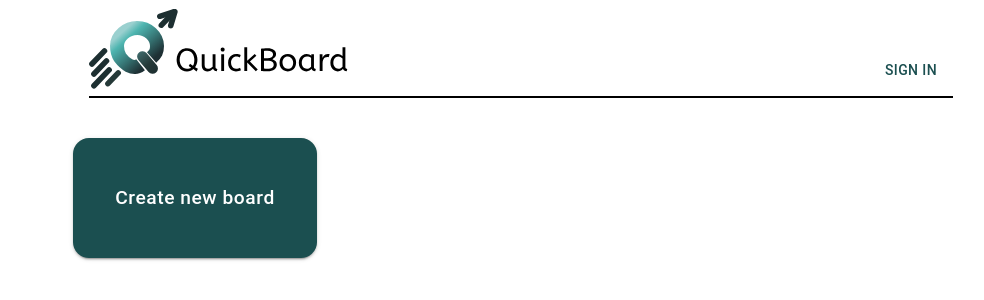
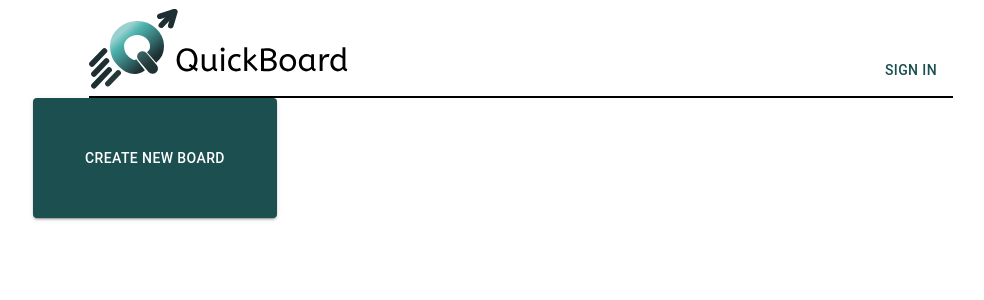
Before and after one commit to h3770k1k1/kanban-app, a React (Create React App) app: page /users-boards in a window 1280 px wide. Shown: the top 300 px of the page, without its empty margins (119-1103 px from the left). Built offline with nearby package versions, Linux system fonts and the light colour scheme.

Commit message:
move newboardbutton to another file

```diff
--- /dev/null
+++ b/src/components/BoardButton.css
@@ -0,0 +1,9 @@
+.board-button {
+    color: #fff;
+    width: 25%;
+    height: 15vh;
+    border-radius: 16px;
+    margin: 5vh 0 5vh 5vh;
+    font-size: 1.2rem;
+    text-transform: none;
+  }
--- /dev/null
+++ b/src/components/NewBoardButton.js
@@ -0,0 +1,27 @@
+import React from 'react';
+import { Button } from '@mui/material';
+import { useNavigate } from 'react-router-dom';
+import './BoardButton.css';
+
+const NewBoardButton = ({ buttonColor, buttonText }) => {
+  const navigate = useNavigate();
+
+  const handleCreateBoard = () => {
+    navigate('/board');
+  };
+
+  return (
+    <Button
+      className="board-button"
+      variant="contained"
+      sx={{
+        backgroundColor: buttonColor,
+      }}
+      onClick={handleCreateBoard}
+    >
+      {buttonText}
+    </Button>
+  );
+};
+
+export default NewBoardButton;
--- a/src/components/UsersBoards.js
+++ b/src/components/UsersBoards.js
@@ -1,14 +1,11 @@
 import React from 'react';
-import { Container, Box, Button,useTheme } from '@mui/material';
-import { useNavigate } from 'react-router-dom';
+import { Container, Box, useTheme} from '@mui/material';
+import NewBoardButton from './NewBoardButton';
 
 const UsersBoards = () => {
   const theme = useTheme();
-  const navigate = useNavigate();
-
-  const handleCreateBoard = () => {
-    navigate('/board');
-  };
+  const buttonColor = theme.palette.darkGreen.main;
+  const buttonText = 'Create new board';
 
   return (
     <Container
@@ -24,22 +21,7 @@ const UsersBoards = () => {
           display: 'flex',
         }}
       >
-        <Button
-          variant="contained"
-          sx={{
-            backgroundColor: theme.palette.darkGreen.main,
-            color: '#fff',
-            width: '25%',
-            height: '15vh',
-            borderRadius: '16px',
-            margin: '5vh 0 5vh 5vh',
-            fontSize: '1.2rem',
-            textTransform: 'none',
-          }}
-          onClick={handleCreateBoard}
-        >
-          Create new board
-        </Button>
+        <NewBoardButton buttonColor={buttonColor} buttonText={buttonText} />
       </Box>
     </Container>
   );
```
